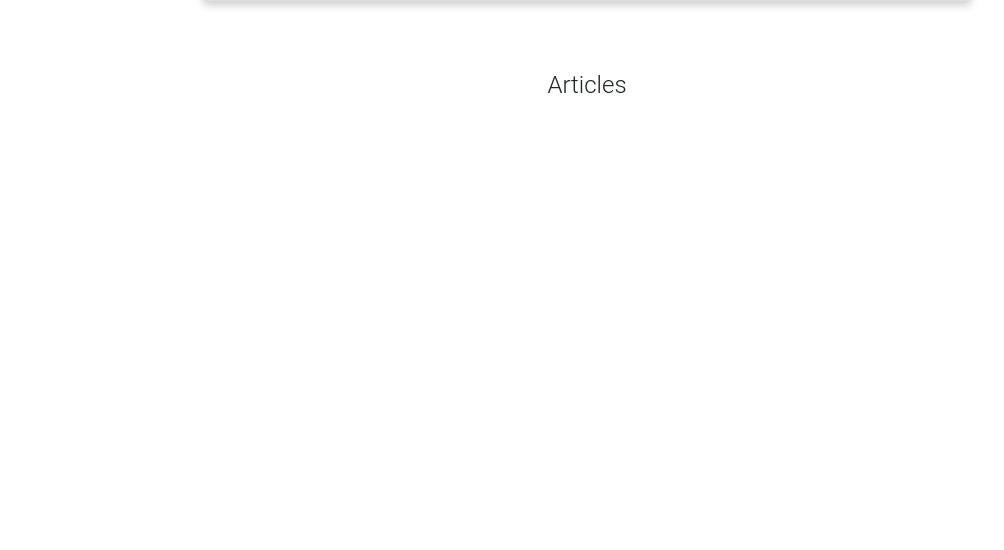
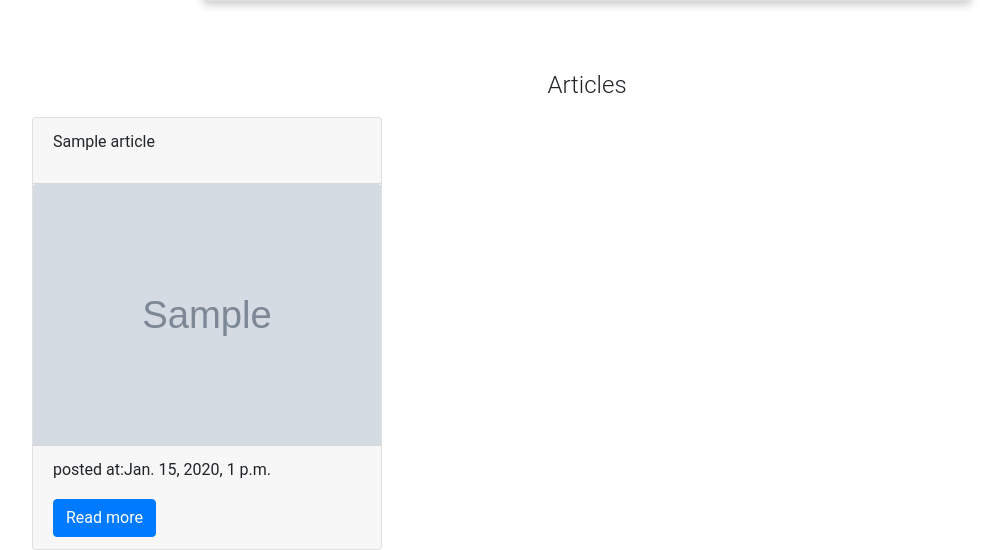
Before and after one commit to olamijinadebayo/the-law, a Django app: page /lawyer/profile/1/ in a window 1280 px wide. Shown: the part 543-1093 px from the top of the page, without its empty margins (53-1057 px from the left). Before the commit the page ends 636 px from the top, so only its background shows below. Run offline with Django 3.2, Linux system fonts and the light colour scheme; a user stored in the database is signed in; tables that the repository leaves empty hold one stand-in row (values such as "Sample post"); grey boxes marked "Sample" are stand-in pictures; parts of the project's set-up code (start-up, migrations or seed data) failed here and were passed over; some libraries are stand-ins or nearby versions.

Commit message:
This will add articles posted by each lawyer in the profile page and also style the page for displaying all the articles

```diff
--- a/lawyer/templates/law/base.html
+++ b/lawyer/templates/law/base.html
@@ -45,7 +45,9 @@
     <!-- End of Async Drift Code -->
 </head>
 <body>
-    {% block content %} {%endblock%}
+    {% block content %}
+
+     {%endblock%}
     {% block scripts %}
         <script src="https://ajax.googleapis.com/ajax/libs/jquery/3.2.1/jquery.min.js"></script>
      {% bootstrap_javascript %}
--- a/lawyer/templates/law/lawyerprofile.html
+++ b/lawyer/templates/law/lawyerprofile.html
@@ -6,7 +6,7 @@
 <link rel="stylesheet" href="{% static 'css/lawyer/profile.css'%}">
 {% endblock %}
 {% block content %}
-<div class="card">
+<div class="card profile-body">
   {% if current_profile.user.id == request.user.id%}
     <a class="edit" href="{% url 'lawyer:edit'%}"><span><i class="float-right fa fa-edit fa-2x"></i></span></a>
   {% endif%}
@@ -30,7 +30,25 @@
 
 <div class="container">
   <h4 class="text-center">Articles</h4>
-
+  <div class="row">
+    {% for article in articles %}
+    <div class="col-sm-12 col-md-4">
+      <div class="card">
+        <div class="card-header">
+          <p>{{article.name}}</p>
+        </div>
+        <div class="card-body text-center article_body">
+          <img class="card-img-top" src="{{article.image.url}}">
+          {# <p class="card-text text-left">{{article.post}}</p> #}
+        </div>
+        <div class="card-footer">
+          <p>posted at:{{article.time}}</p>
+          <a href="#" class="btn btn-primary">Read more</a>
+        </div>
+      </div>
+    </div>
+    {% endfor%}
+  </div>
 </div>
 </div>
 {% endblock %}
--- a/lawyer/urls.py
+++ b/lawyer/urls.py
@@ -10,6 +10,7 @@ urlpatterns = [
     url(r'^edit/', views.edit_profile, name='edit'),
     url(r'cases/', views.lawyercases, name='lawyercases'),
     url(r'new/article', views.newarticle, name='newarticle'),
+    url(r'article', views.lawyerarticles, name='articles')
 ]
 if settings.DEBUG:
     urlpatterns += static(settings.MEDIA_URL, document_root=settings.MEDIA_ROOT)
--- a/lawyer/views.py
+++ b/lawyer/views.py
@@ -22,8 +22,8 @@ def lawyercases(request):
 
 
 def lawyerarticles(request):
-    cases = Post.objects.all()
-    return render(request, 'law/lawyerarticle.html', {"cases": cases})
+    articles = Articles.objects.all()
+    return render(request, 'law/lawyerarticle.html', {"articles":articles})
 
 
 def newarticle(request):
@@ -44,7 +44,8 @@ def newarticle(request):
 @login_required(login_url='/accounts/login/')
 def profile(request, profile_id):
     current_profile = Lawyer.objects.get(id=profile_id)
-    return render(request, 'law/lawyerprofile.html', {"current_profile": current_profile})
+    articles = Articles.objects.filter(lawyer=current_profile)
+    return render(request, 'law/lawyerprofile.html', {"current_profile": current_profile,"articles":articles})
 
 
 @transaction.atomic
--- /dev/null
+++ b/static/css/lawyer/article.css
@@ -0,0 +1,3 @@
+.card-body{
+  padding: 0;
+}
--- a/static/css/lawyer/profile.css
+++ b/static/css/lawyer/profile.css
@@ -8,7 +8,7 @@ body{
   height:150px !important;
   margin: auto;
 }
-.card {
+.profile-body {
   box-shadow: 0 4px 8px 0 rgba(0, 0, 0, 0.2);
   width: 60vw;
   margin: auto;
@@ -41,3 +41,6 @@ a {
 button:hover, a:hover {
   opacity: 0.7;
 }
+.article_body{
+  padding: 0;
+}
```
Also changed, not shown: citizen/models.py (+0 -11 lines), lawyer/templates/law/lawyerarticle.html (+38 -0 lines), lawyer/templates/law/nav.html (added, +35 -0 lines), lawyer/templates/law/viewcase.html (+7 -5 lines), media/avatar/IMG_9073_KQv3vKs.JPG (added), media/posts/IMG_4999.JPG (added), media/posts/obama.jpg (added).
